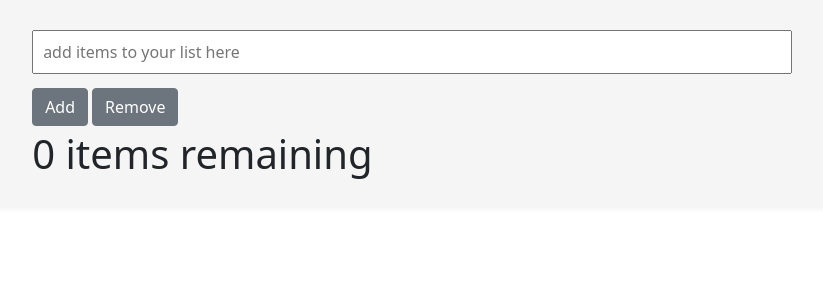
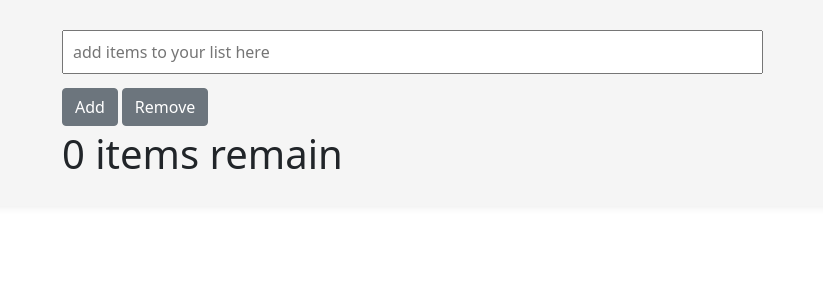
Before and after one commit to Zomievey/another-todo-list, a React (Create React App) app: page / in a window 1280 px wide. Shown: the top 300 px of the page, without its empty margins (224-1047 px from the left). Built offline with nearby package versions, Linux system fonts and the light colour scheme.

Commit message:
remain edit

```diff
--- a/src/App.js
+++ b/src/App.js
@@ -66,7 +66,7 @@ function App() {
             </button>
           </div>
           <h1>
-            {todos.filter((todo) => !todo.complete).length}  items remaining
+            {todos.filter((todo) => !todo.complete).length}  items remain
           </h1>
         </div>
       </div>
```
